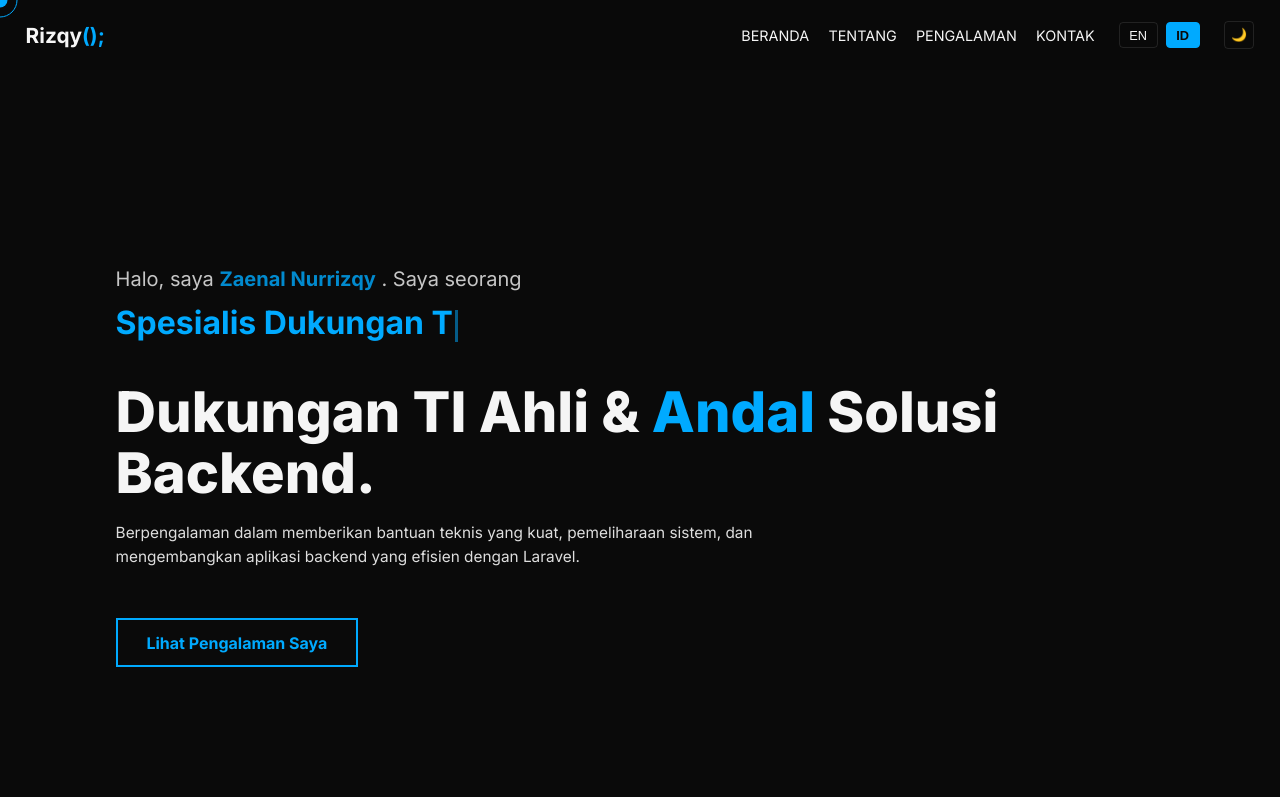
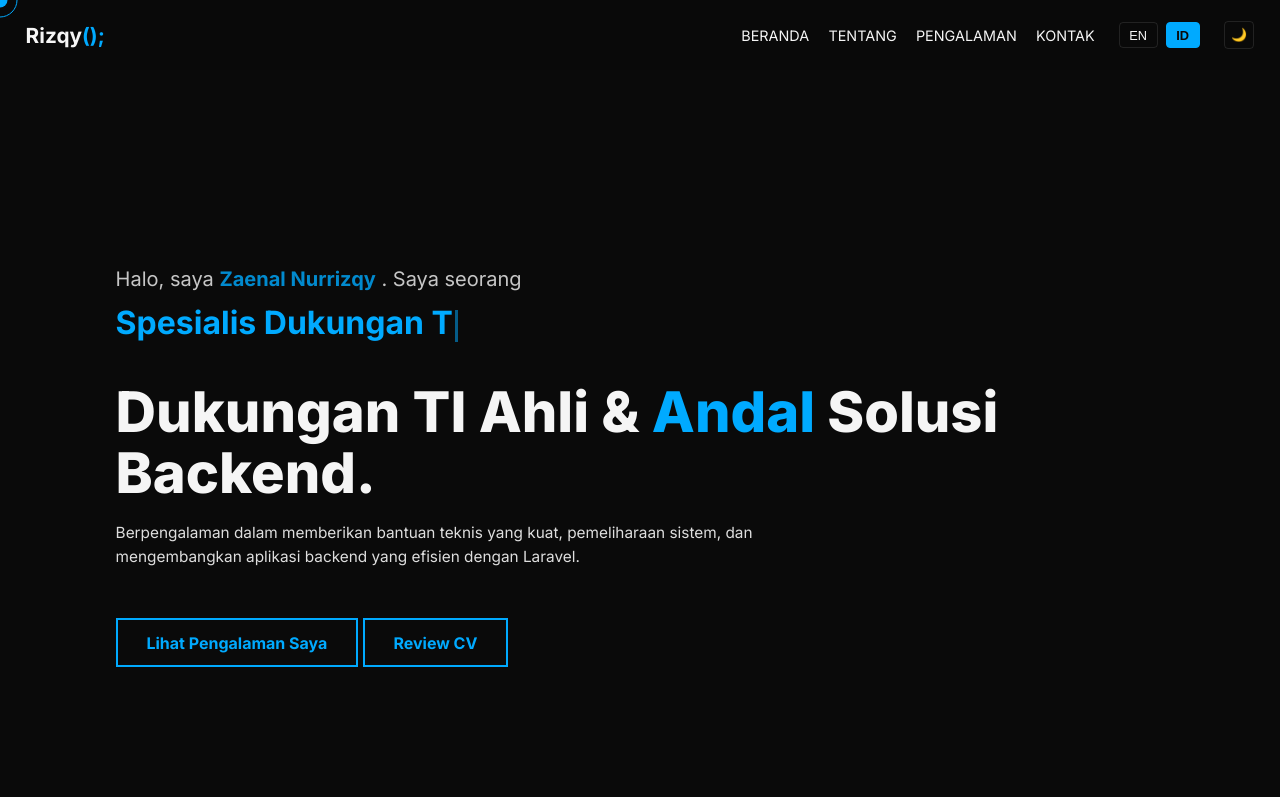
Before and after one commit to Rizqy666/zenal.github.io, a plain HTML site: page index.html in a window 1280 px wide. Shown: the top 797 px of the page. Drawn offline with Linux system fonts and the light colour scheme.

Commit message:
update hero section

```diff
--- a/index.html
+++ b/index.html
@@ -63,6 +63,9 @@
       </h1>
       <p data-lang-key="heroDescription"></p>
       <a href="#contributions" class="btn" data-lang-key="heroButton"></a>
+      <a href="https://drive.google.com/file/d/1ry3tLkj47VhutRCEJbFhLW_BaN5LQ-BK/view?usp=sharing" target="_blank"
+        class="btn">Review CV</a>
+
     </div>
   </section>
 
@@ -143,25 +146,25 @@
         <h3 data-lang-key="contrib2Title"></h3>
         <p data-lang-key="contrib2Desc"></p>
       </div>
-            <div     class="contribution-card">
+      <div class="contribution-card">
         <span class="card-type" data-lang-key="contribTypeBackend"></span>
         <h3 data-lang-key="contrib3Title"></h3>
         <p data-lang-key="contrib3Desc"></p>
         <!-- <span class="details-link" data-lang-key="viewOnGithub"></span> -->
       </div>
-            <div     class="contribution-card">
+      <div class="contribution-card">
         <span class="card-type" data-lang-key="contribTypeBackend"></span>
         <h3 data-lang-key="contrib4Title"></h3>
         <p data-lang-key="contrib4Desc"></p>
         <!-- <span class="details-link" data-lang-key="viewOnGithub"></span> -->
       </div>
-            <div     class="contribution-card">
+      <div class="contribution-card">
         <span class="card-type" data-lang-key="contribTypeBackend"></span>
         <h3 data-lang-key="contrib5Title"></h3>
         <p data-lang-key="contrib5Desc"></p>
         <!-- <span class="details-link" data-lang-key="viewOnGithub"></span> -->
       </div>
-            <div     class="contribution-card">
+      <div class="contribution-card">
         <span class="card-type" data-lang-key="contribTypeGames"></span>
         <h3 data-lang-key="contrib6Title"></h3>
         <p data-lang-key="contrib6Desc"></p>
```
Lines whose indentation alone changed are shown as unchanged.
